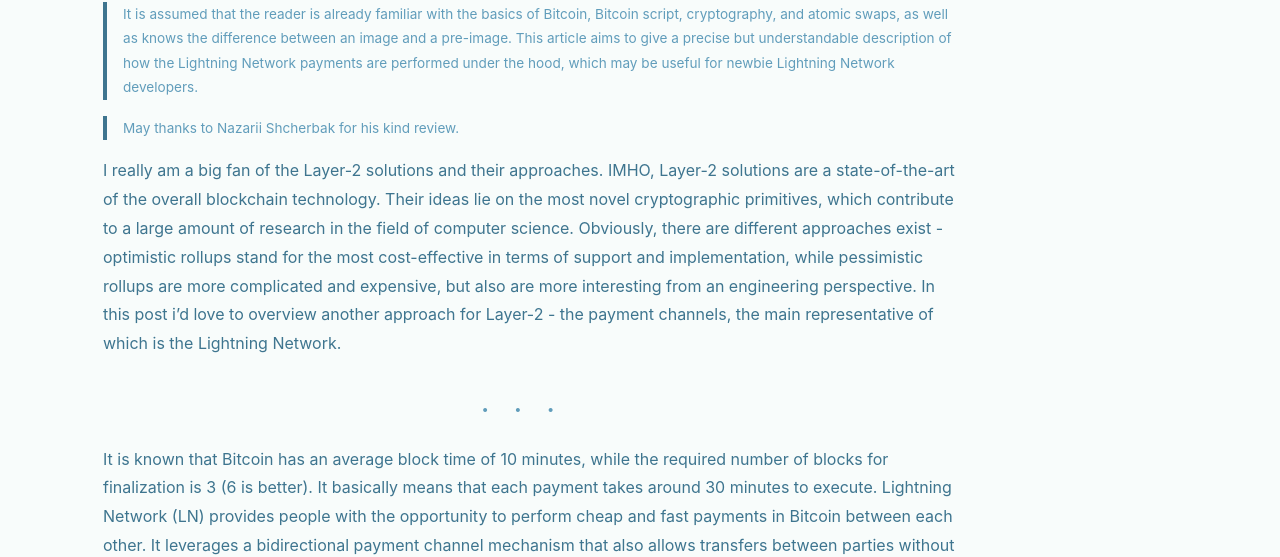
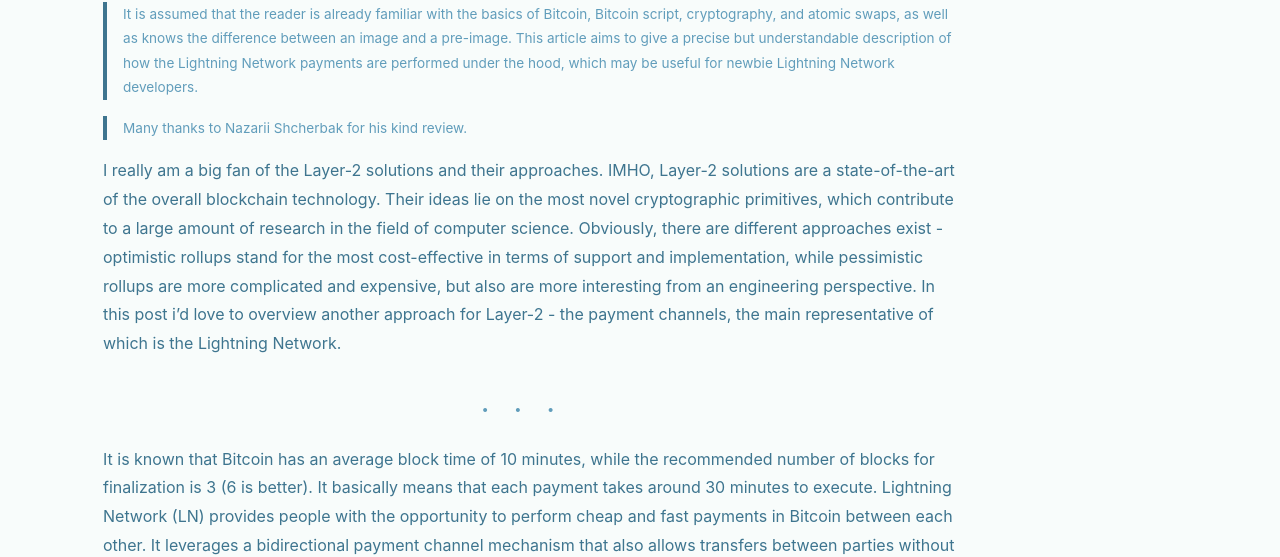
Before and after one commit to olegfomenko/blog, a Jekyll site: the page built from _posts/2026-01-31-ln1.md, in a window 1280 px wide and 900 px high. Shown: the part 262-819 px from the top of the window. Built offline with Jekyll 4.4.1, drawn with Linux system fonts in a browser that asks for light colours; nearby versions of some CDN libraries; some of the changed text lies outside the part shown.

Commit message:
fix ln pt 1

```diff
--- a/_posts/2026-01-31-ln1.md
+++ b/_posts/2026-01-31-ln1.md
@@ -12,7 +12,7 @@ tags:
 > understandable description of how the Lightning Network payments are performed under the hood, which may be useful for
 > newbie Lightning Network developers.
 
-> May thanks to Nazarii Shcherbak for his kind review.
+> Many thanks to Nazarii Shcherbak for his kind review.
 
 
 I really am a big fan of the Layer-2 solutions and their approaches. IMHO, Layer-2 solutions are a state-of-the-art of
@@ -24,7 +24,7 @@ overview another approach for Layer-2 - the payment channels, the main represent
 
 ---
 
-It is known that Bitcoin has an average block time of 10 minutes, while the required number of blocks for finalization
+It is known that Bitcoin has an average block time of 10 minutes, while the recommended number of blocks for finalization
 is 3 (6 is better). It basically means that each payment takes around 30 minutes to execute. Lightning Network (LN)
 provides people with the opportunity to perform cheap and fast payments in Bitcoin between each
 other. It leverages a bidirectional payment channel mechanism that also allows transfers between parties without a
```
